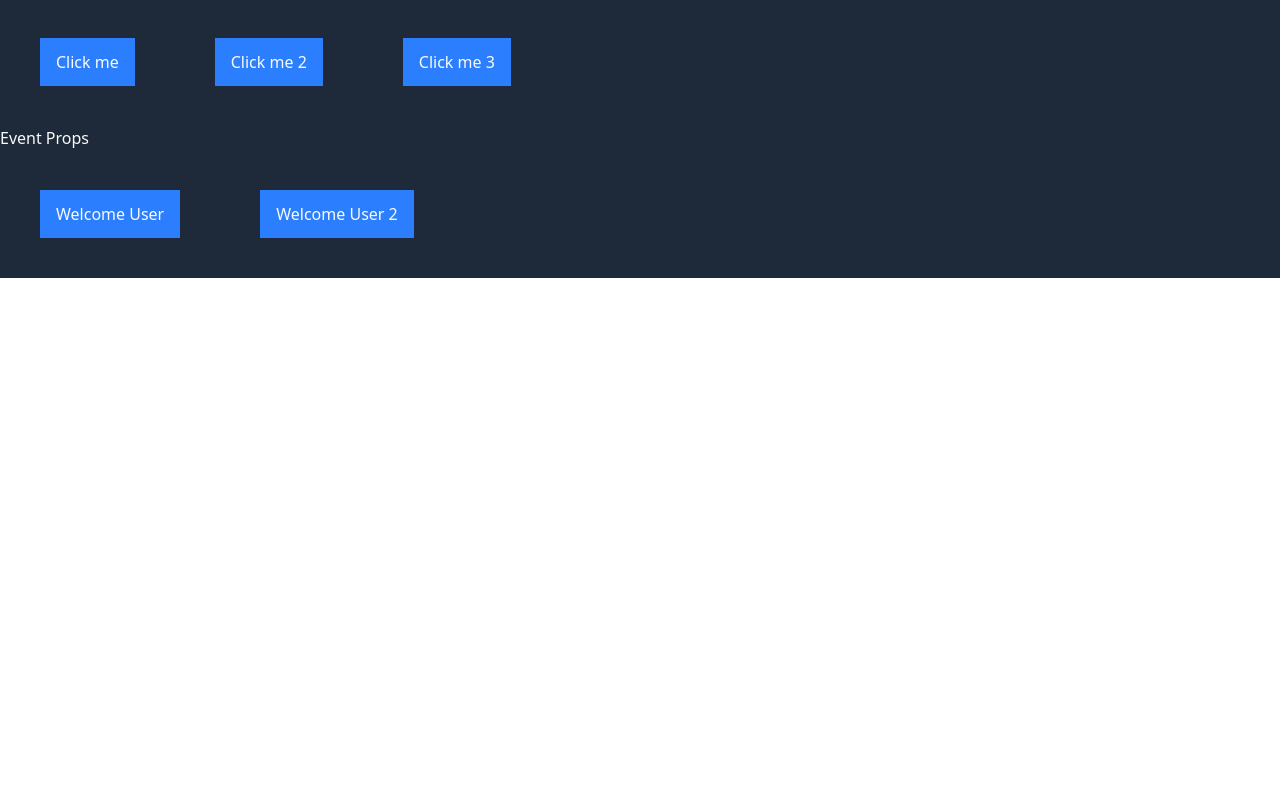
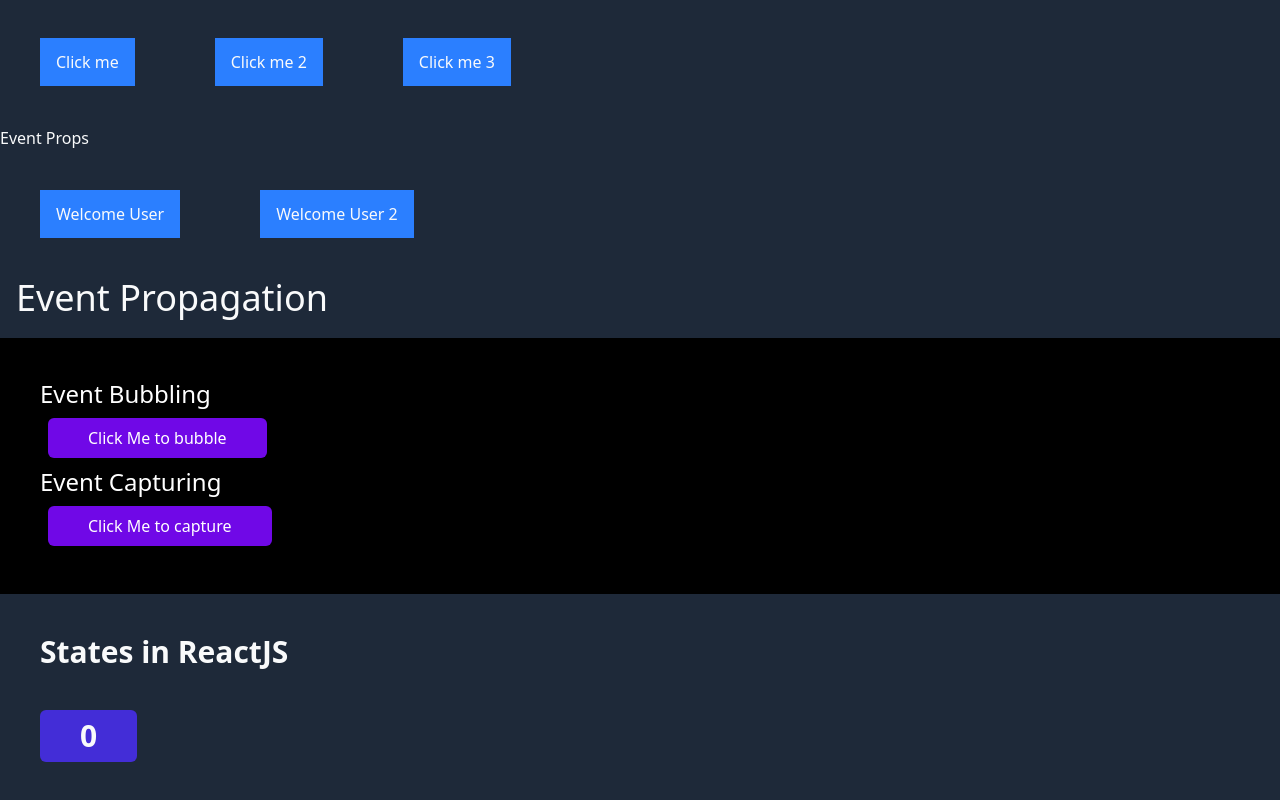
Before and after one commit to sudo-Satvik/full-stack-web-dev, a React (Vite) app in the folder 04_react/v19_react_vite/01-reactjs/: page / in a window 1280 px wide. Shown: the part 2362-3162 px from the top of the page. Before the commit the page ends 2640 px from the top, so only its background shows below. Built offline with nearby package versions, Linux system fonts and the light colour scheme.

Commit message:
Add EventPropagation and State components to demonstrate event handling and state management

```diff
--- a/04_react/v19_react_vite/01-reactjs/src/App.jsx
+++ b/04_react/v19_react_vite/01-reactjs/src/App.jsx
@@ -5,6 +5,8 @@
 import Profile from "./components/Profile";
 import { EventHandling } from "./components/EventHandling.jsx";
 import EventProps from "./components/EventProps.jsx";
+import EventPropagation from "./components/EventPropagation.jsx";
+import State from "./components/State.jsx";
 
 const App = () => {
   const handleSubmit = () => {
@@ -52,6 +54,8 @@
 
       <EventHandling />
       <EventProps />
+      <EventPropagation />
+      <State />
     </div>
   );
 };
--- /dev/null
+++ b/04_react/v19_react_vite/01-reactjs/src/components/EventPropagation.jsx
@@ -0,0 +1,46 @@
+const EventPropagation = () => {
+  const handleGrandParentClick = () => {
+    console.log("Grand Parent Clicked");
+  };
+  const handleParentClick = () => {
+    console.log("Parent Clicked");
+  };
+  const handleChildClick = () => {
+    console.log("Child Clicked");
+  };
+  return (
+    <>
+      <h1 className="text-4xl ml-4">Event Propagation</h1>
+
+      <div className="container bg-black mx-auto p-10 text-white mt-5">
+        {/* Event Bubbling is by default */}
+        <h2 className="text-2xl">Event Bubbling</h2>
+        <div className="p-1" onClick={handleGrandParentClick}>
+          <div className="p-1" onClick={handleParentClick}>
+            <button
+              className="btn bg-violet-700 py-2 px-10 cursor-pointer rounded-md hover:bg-violet-800 duration-150"
+              onClick={handleChildClick}
+            >
+              Click Me to bubble
+            </button>
+          </div>
+        </div>
+
+        {/* Use on____Capture to parent element... */}
+        <h2 className="text-2xl">Event Capturing</h2>
+        <div className="p-1" onClickCapture={handleGrandParentClick}>
+          <div className="p-1" onClick={handleParentClick}>
+            <button
+              className="btn bg-violet-700 py-2 px-10 cursor-pointer rounded-md hover:bg-violet-800 duration-150"
+              onClick={handleChildClick}
+            >
+              Click Me to capture
+            </button>
+          </div>
+        </div>
+      </div>
+    </>
+  );
+};
+
+export default EventPropagation;
--- /dev/null
+++ b/04_react/v19_react_vite/01-reactjs/src/components/State.jsx
@@ -0,0 +1,17 @@
+import { useState } from "react";
+const State = () => {
+  const [count, setCount] = useState(0);
+  return (
+    <div>
+      <h1 className="text-3xl font-bold m-10">States in ReactJS</h1>
+      <button
+        className="btn bg-indigo-700 px-10 py-2 mb-10 mx-10 rounded-md text-3xl font-bold"
+        onClick={() => setCount(count + 1)}
+      >
+        {count}
+      </button>
+    </div>
+  );
+};
+
+export default State;
```
